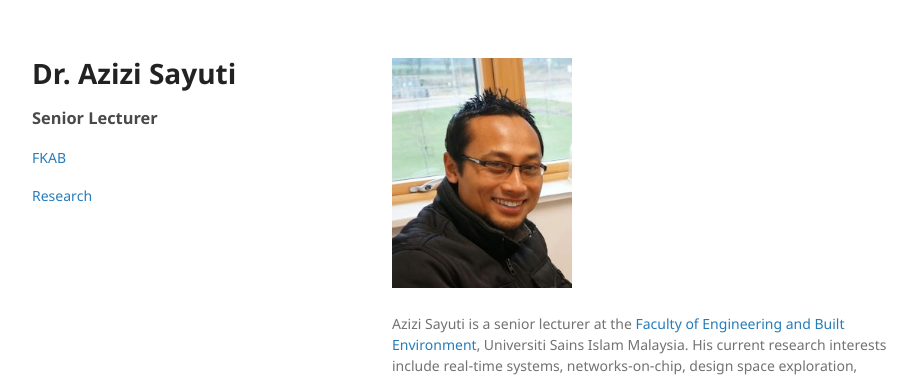
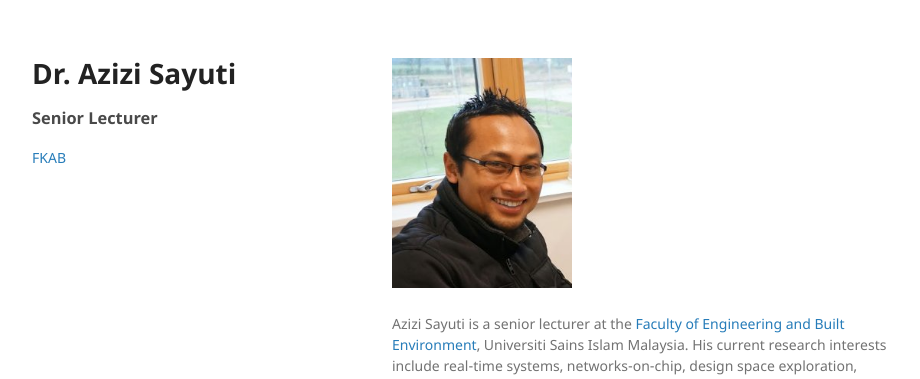
Before and after one commit to drzi/drzi.github.io, a Jekyll site: the page built from index.md, in a window 1280 px wide. Shown: the top 379 px of the page, without its empty margins (178-1098 px from the left). Built offline with Jekyll 4.4.1, drawn with Linux system fonts in a browser that asks for light colours.

Commit message:
edited file

```diff
--- a/_layouts/default.html
+++ b/_layouts/default.html
@@ -22,7 +22,7 @@
 
 		<p><a href="http://fkab.usim.edu.my">FKAB <small>{{ github_name }}</small></a></p>
 
-		<p><a href="research">Research <small>{{ github_name }}</small></a></p>
+		<!--<p><a href="research">Research <small>{{ github_name }}</small></a></p>-->
 
         <!--{% if site.github.is_project_page %}
           <p class="view"><a href="{{ site.github.repository_url }}">View the Project on GitHub <small>{{ github_name }}</small></a></p>
```
